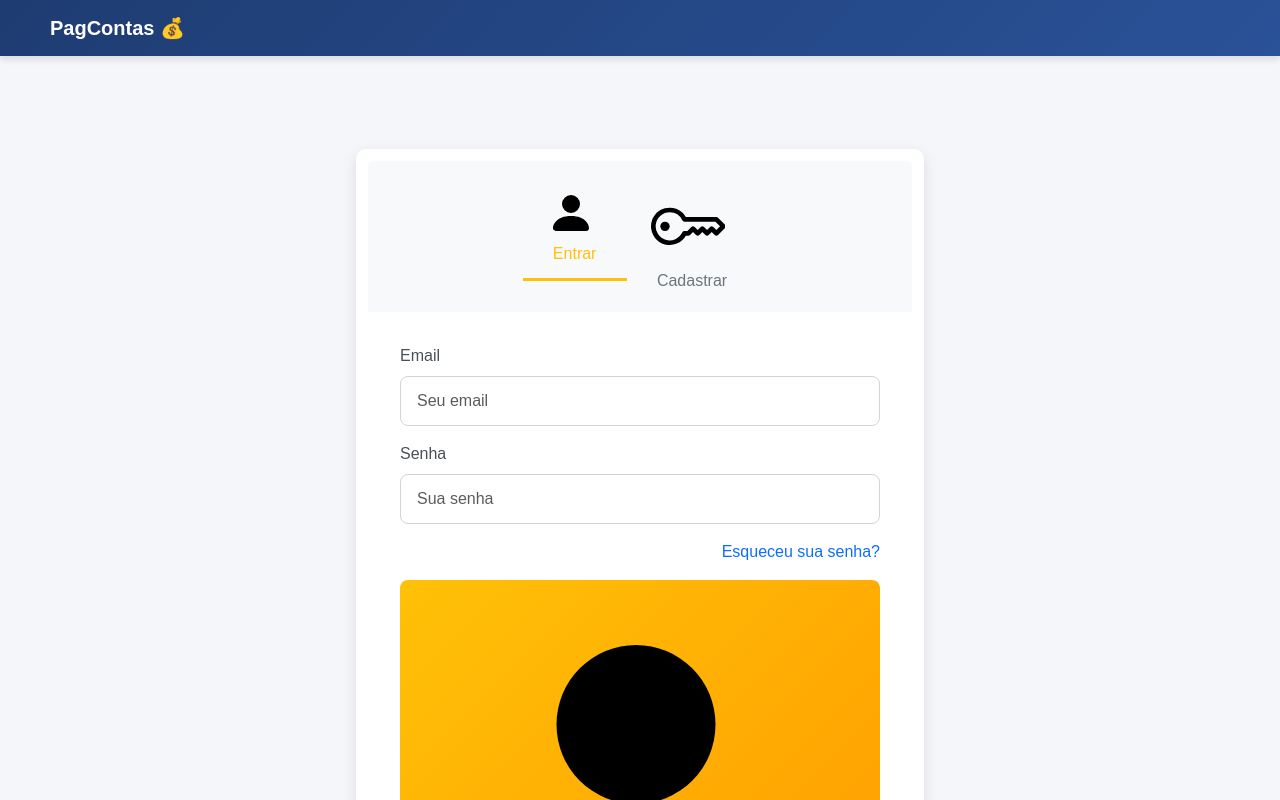
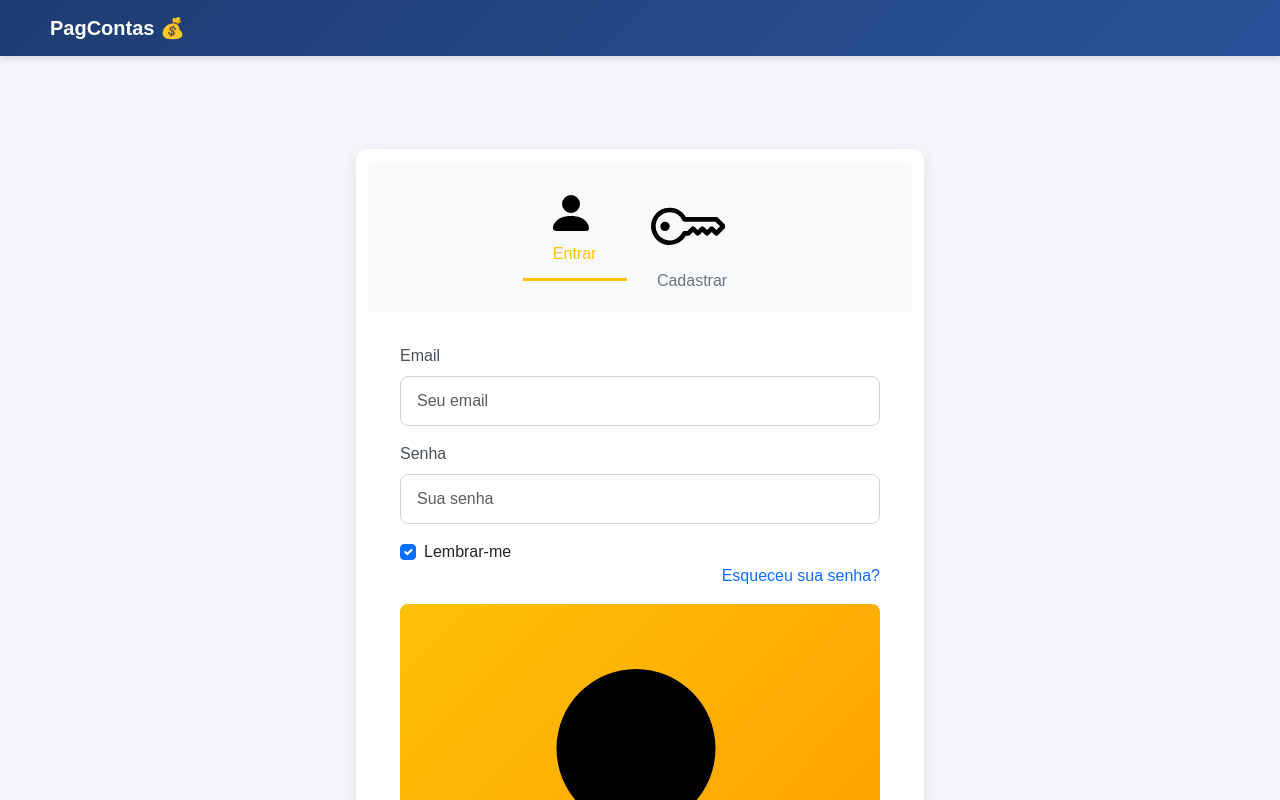
Before and after one commit to krkn12/CredGrup-front, a React (Vite) app: page /auth in a window 1280 px wide. Shown: the top 800 px of the page. Built offline with nearby package versions, Linux system fonts and the light colour scheme.

Commit message:
Refatora os componentes Login e Register para utilizar a estrutura de dados do usuário retornada pela API, melhorando a legibilidade e a consistência do código. Atualiza mensagens de erro e sucesso para refletir as mudanças na resposta do servidor.

```diff
--- a/src/Components/Login.jsx
+++ b/src/Components/Login.jsx
@@ -43,7 +43,7 @@ function Login({ onLogin }) {
         password: formData.password,
       });
 
-      const { token, id, name, email, saldoReais, wbtcBalance, pontos, walletAddress, isAdmin } = response.data;
+      const { token, user } = response.data;
 
       if (rememberMe) {
         localStorage.setItem("token", token);
@@ -52,14 +52,14 @@ function Login({ onLogin }) {
       }
 
       const loggedUser = {
-        id,
-        name,
-        email,
-        saldoReais: saldoReais || 0,
-        wbtcBalance: wbtcBalance || 0,
-        pontos: pontos || 0,
-        walletAddress: walletAddress || "",
-        isAdmin: isAdmin || false,
+        id: user._id,
+        name: user.name,
+        email: user.email,
+        saldoReais: user.saldoReais || 0,
+        wbtcBalance: user.wbtcBalance || 0,
+        pontos: user.pontos || 0,
+        walletAddress: user.walletAddress || "", // Não existe no modelo, mantido como vazio
+        isAdmin: user.isAdmin || false,
       };
       localStorage.setItem("currentUser", JSON.stringify(loggedUser));
 
@@ -68,13 +68,13 @@ function Login({ onLogin }) {
 
       setTimeout(() => {
         setSuccessMessage("");
-        const redirectTo = isAdmin ? "/admin" : "/user";
+        const redirectTo = user.isAdmin ? "/admin" : "/user";
         navigate(redirectTo, { replace: true });
       }, 1000);
     } catch (error) {
       console.error("Erro ao fazer login:", error);
       setErrors({
-        auth: error.response?.data?.error || "Erro ao fazer login. Verifique suas credenciais.",
+        auth: error.response?.data?.message || "Erro ao fazer login. Verifique suas credenciais.",
       });
     } finally {
       setIsLoading(false);
@@ -97,7 +97,7 @@ function Login({ onLogin }) {
     }
 
     try {
-      // Aqui você pode adicionar uma chamada real à API para recuperação de senha, se existir
+      // Placeholder: substituir por chamada real à API de recuperação, se existir
       setRecoveryMessage({
         type: "success",
         text: "Instruções de recuperação enviadas para seu email.",
@@ -196,10 +196,22 @@ function Login({ onLogin }) {
             />
             {errors.password && <div className="invalid-feedback">{errors.password}</div>}
           </div>
-          <div className="mb-3 text-end">
-            <a href="#" className="text-decoration-none" onClick={toggleRecoveryForm}>
-              Esqueceu sua senha?
-            </a>
+          <div className="mb-3 form-check">
+            <input
+              type="checkbox"
+              className="form-check-input"
+              id="rememberMe"
+              checked={rememberMe}
+              onChange={handleRememberMeChange}
+            />
+            <label className="form-check-label" htmlFor="rememberMe">
+              Lembrar-me
+            </label>
+            <div className="text-end">
+              <a href="#" className="text-decoration-none" onClick={toggleRecoveryForm}>
+                Esqueceu sua senha?
+              </a>
+            </div>
           </div>
           <button type="submit" className="btn btn-warning w-100" disabled={isLoading}>
             {isLoading ? (
--- a/src/Components/Register.jsx
+++ b/src/Components/Register.jsx
@@ -61,18 +61,23 @@ function Register({ onRegisterSuccess }) {
         password: formData.password,
       });
 
-      if (response.status === 201 && response.data.message === 'Usuário registrado com sucesso') {
-        setSuccessMessage('Cadastro realizado com sucesso! Redirecionando para o login...');
+      // O back-end retorna o usuário completo com status 201
+      if (response.status === 201) {
+        const { name, email } = response.data; // Pega alguns dados do usuário retornado
+        setSuccessMessage(`Cadastro realizado com sucesso para ${name}! Redirecionando para o login...`);
         setFormData({ name: '', email: '', phone: '', password: '', confirmPassword: '' });
         if (onRegisterSuccess) onRegisterSuccess();
-        setTimeout(() => navigate('/auth', { replace: true }), 2000);
+        setTimeout(() => {
+          setSuccessMessage('');
+          navigate('/auth', { replace: true });
+        }, 2000);
       } else {
         throw new Error('Resposta inesperada do servidor');
       }
     } catch (error) {
       console.error('Erro ao registrar:', error);
       setErrors({
-        submit: error.response?.data?.error || 'Erro ao registrar. Tente novamente.',
+        submit: error.response?.data?.message || 'Erro ao registrar. Tente novamente.',
       });
     } finally {
       setIsLoading(false);
```
